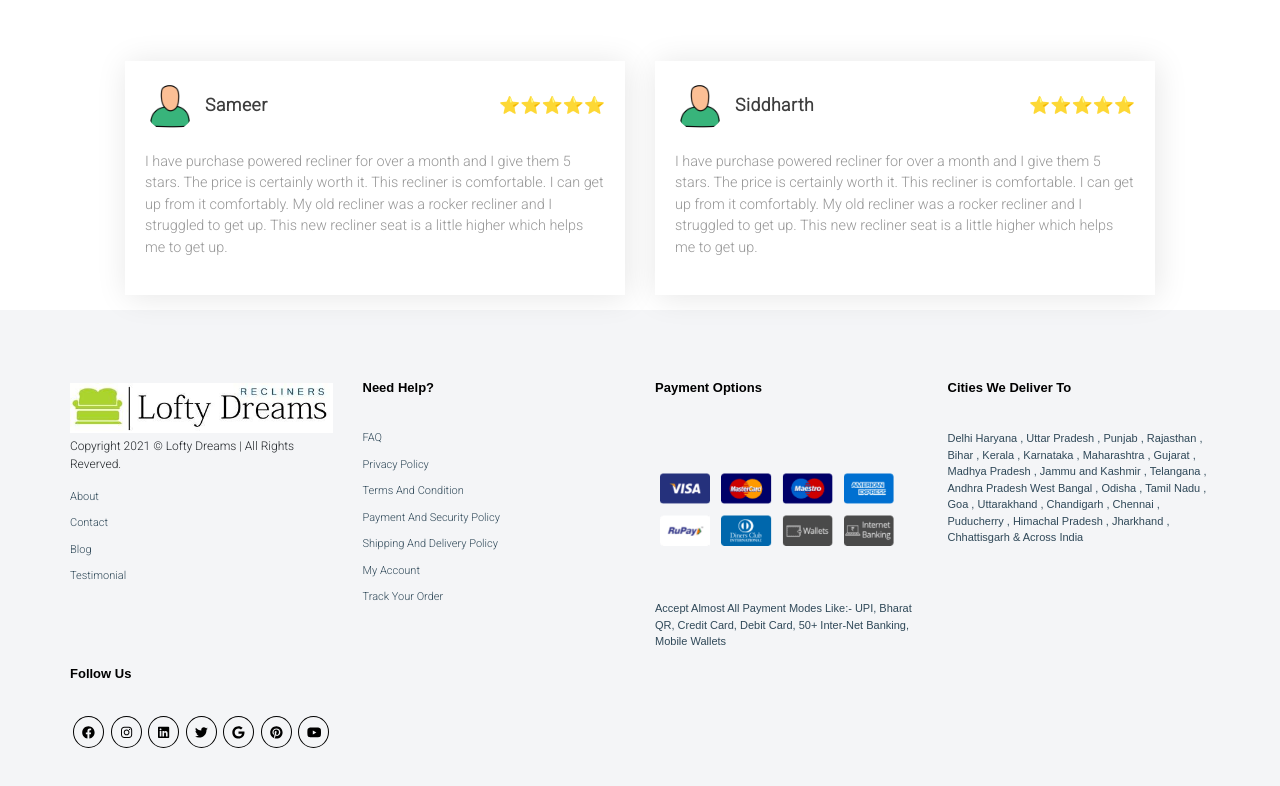
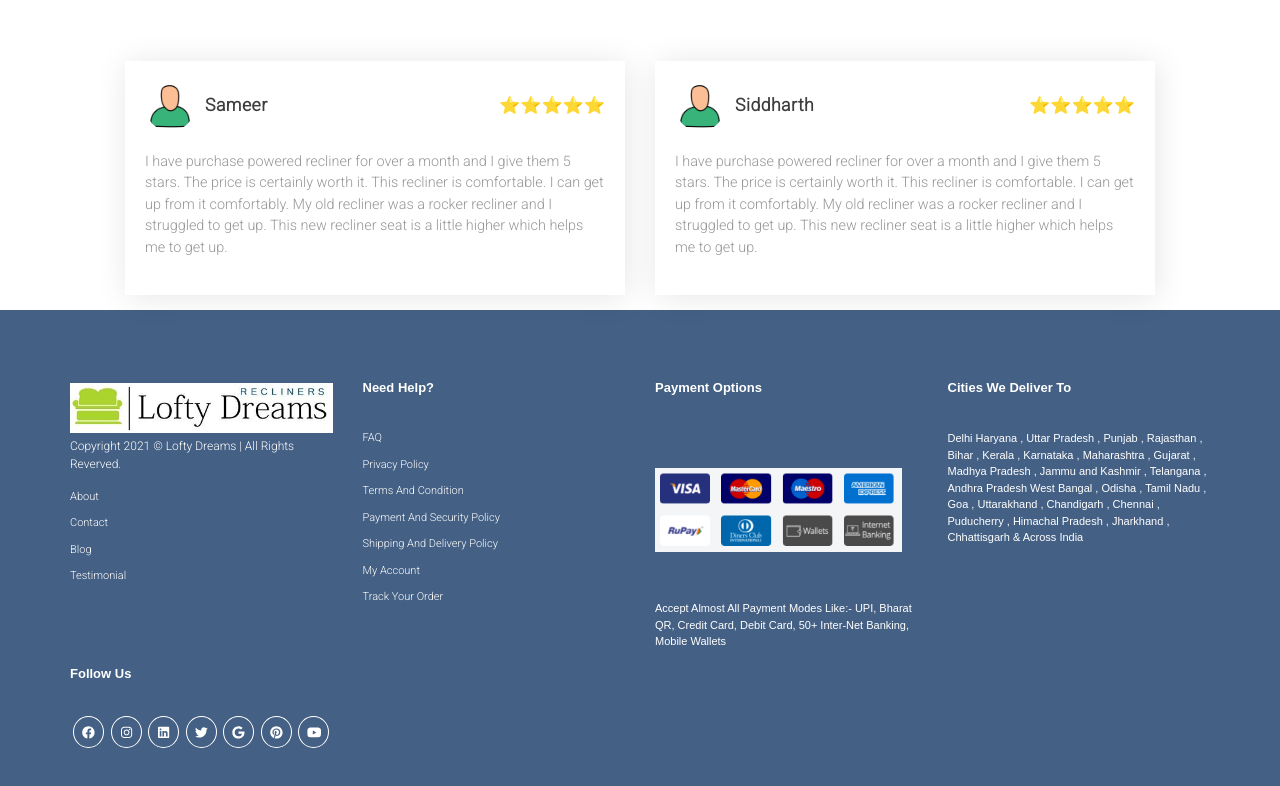
Before and after one commit to loftydreams/loftydreamsrecliners, a React (Create React App) app: page / in a window 1280 px wide. Shown: the part 3063-3849 px from the top of the page. Built offline with nearby package versions, Linux system fonts and the light colour scheme; no server answers; the database is empty.

Commit message:
added footer color

```diff
--- a/src/components/About/About.js
+++ b/src/components/About/About.js
@@ -5,8 +5,7 @@ import { firestore } from "../../firebase";
 import { useCollectionDataOnce } from "react-firebase-hooks/firestore";
 export default function AboutUs() {
   const [image, loading] = useCollectionDataOnce(
-    firestore.collection("aboutusImage"),
-    { idField: "id" }
+    firestore.collection("aboutusImage"),{ idField: "id" }
   );
 
 
--- a/src/components/Footer/Footer.js
+++ b/src/components/Footer/Footer.js
@@ -110,7 +110,7 @@ export const Footer = (props) => {
             </div>
             <div className="footer-col">
               <h4>follow us</h4>
-              <div className="social-links">
+              <div className="social-links icons-color">
                 <a href="https://www.facebook.com/lofty9716180374/">
                   <FontAwesomeIcon
                     icon={faFacebook}
--- a/src/components/Footer/footer.css
+++ b/src/components/Footer/footer.css
@@ -28,8 +28,9 @@ ul{
 	margin-left: 0px;
 }
 .footer{
-	background-color: #F4F5F7;
+	background-color: #446084;
     padding: 70px 0;
+
 }
 .footer-col{
    width: 25%;
@@ -37,7 +38,7 @@ ul{
 }
 .footer-col h4{
 	font-size: 13px;
-	color: black;
+	color: white;
 	font-family: "Mr Eaves XL Modern", sans-serif;
 	text-transform: capitalize;
 	margin-bottom: 35px;
@@ -56,7 +57,7 @@ ul{
 .footer-col ul li a{
 	font-size: 11px;
 	text-transform: capitalize;
-	color: #2F4858;
+	color:white;
 	text-decoration: none;
 	font-weight: 400;
 	text-align: left;
@@ -64,7 +65,7 @@ ul{
 	transition: all 0.3s ease;
 }
 .footer-col ul li a:hover{
-	color: #2F4858;
+	color:white;
 
 }
 .footer-col .social-links a{
@@ -84,7 +85,7 @@ ul{
 
 
 .footer_p{
-	color: #2F4858;
+	color:white;
    font-size: 11px;
 	font-family: "Mr Eaves XL Modern", sans-serif;
 
@@ -97,7 +98,7 @@ ul{
 	 width:120px;
  }
 .city__p{
-    color: #2F4858;
+    color:white;
     font-size: 11px;
 	font-family: "Mr Eaves XL Modern", sans-serif;
 
@@ -144,4 +145,10 @@ ul{
 .copy
 {
 	font-size: 12px !important;
+	color: white;
 }
+
+.icons-color a{
+	color: white !important;
+	border: 1px solid white !important;
+}
```
